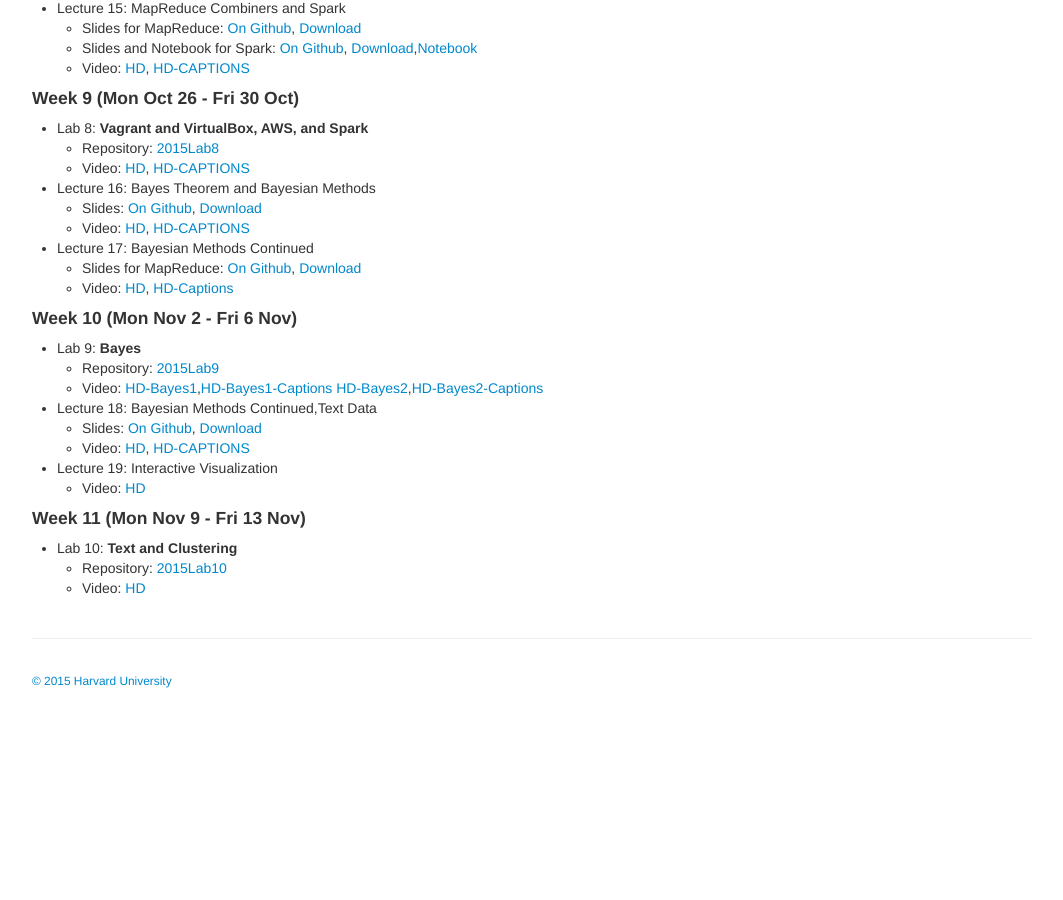
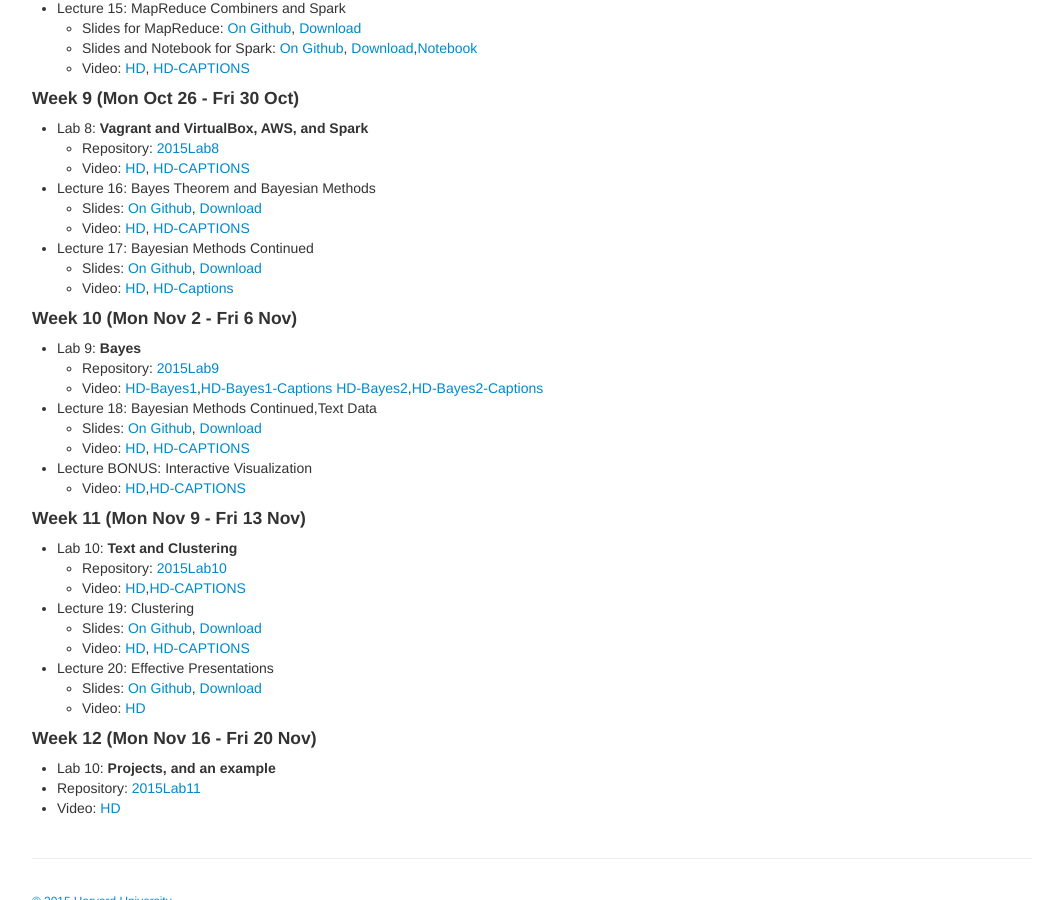
Before and after one commit to cs109/2015, a Jekyll site: the page built from pages/videos.md, in a window 1280 px wide and 900 px high, scrolled down 1957 px. Shown: the whole window, without its empty margins (108-1171 px from the left). Built offline with Jekyll 4.4.1, drawn with Linux system fonts in a browser that asks for light colours; before the commit the page ends 2658 px from its top, so only the background shows below that.

Commit message:
added latest lectures

```diff
--- a/pages/videos.md
+++ b/pages/videos.md
@@ -136,7 +136,7 @@ We've also started a YouTube [channel](https://www.youtube.com/channel/UC0-KaiZF
      - Video: [HD](https://matterhorn.dce.harvard.edu/engage/player/watch.html?id=233f6c34-306f-481b-8ea5-be33076eb6a8), [HD-CAPTIONS](https://matterhorn.dce.harvard.edu/engage/player/watch.html?id=15fcc277-f6f1-4db5-9b8b-f941c49db487)
 
 - Lecture 17: Bayesian Methods Continued
-    - Slides for MapReduce: [On Github](https://github.com/cs109/2015/blob/master/Lectures/17BayesianMethodsContinued.pdf), [Download](https://github.com/cs109/2015/raw/master/Lectures/17BayesianMethodsContinued.pdf)
+    - Slides: [On Github](https://github.com/cs109/2015/blob/master/Lectures/17BayesianMethodsContinued.pdf), [Download](https://github.com/cs109/2015/raw/master/Lectures/17BayesianMethodsContinued.pdf)
     - Video: [HD](https://matterhorn.dce.harvard.edu/engage/player/watch.html?id=e63c650e-4cf6-4bee-b57e-f16e927ba25a), [HD-Captions](https://matterhorn.dce.harvard.edu/engage/player/watch.html?id=35282cbd-94b3-4fd7-bd5e-b3a8f40e72b1)
 
 ####Week 10 (Mon Nov 2 - Fri 6 Nov)
@@ -149,11 +149,26 @@ We've also started a YouTube [channel](https://www.youtube.com/channel/UC0-KaiZF
     - Slides: [On Github](https://github.com/cs109/2015/blob/master/Lectures/18TextData.pdf), [Download](https://github.com/cs109/2015/raw/master/Lectures/18TextData.pdf)
     - Video: [HD](https://matterhorn.dce.harvard.edu/engage/player/watch.html?id=8b18c591-27e0-4ea9-8834-8bab321b166a), [HD-CAPTIONS](https://matterhorn.dce.harvard.edu/engage/player/watch.html?id=432bb538-45a0-41d3-bb4e-f7b81b0fe811)
 
-- Lecture 19: Interactive Visualization
-   - Video: [HD](https://matterhorn.dce.harvard.edu/engage/player/watch.html?id=51e980dd-56a4-4b44-aec5-516ed9c53a2c)
+- Lecture BONUS: Interactive Visualization
+   - Video: [HD](https://matterhorn.dce.harvard.edu/engage/player/watch.html?id=51e980dd-56a4-4b44-aec5-516ed9c53a2c),[HD-CAPTIONS](https://matterhorn.dce.harvard.edu/engage/player/watch.html?id=5ca8d569-0c51-47aa-83df-147cc4b97e57)
 
 ####Week 11 (Mon Nov 9 - Fri 13 Nov)
 
-   - Lab 10: **Text and Clustering**
-      - Repository: [2015Lab10](https://github.com/cs109/2015lab10)
-      - Video: [HD](https://matterhorn.dce.harvard.edu/engage/player/watch.html?id=52e74ae5-f08b-4bf8-b0a2-b0eeae127856)
+- Lab 10: **Text and Clustering**
+  - Repository: [2015Lab10](https://github.com/cs109/2015lab10)
+  - Video: [HD](https://matterhorn.dce.harvard.edu/engage/player/watch.html?id=52e74ae5-f08b-4bf8-b0a2-b0eeae127856),[HD-CAPTIONS](https://matterhorn.dce.harvard.edu/engage/player/watch.html?id=3c49a6e1-b9e6-470a-9605-0478f8ec382b)
+
+- Lecture 19: Clustering
+   - Slides: [On Github](https://github.com/cs109/2015/blob/master/Lectures/19-Clustering.pdf), [Download](https://github.com/cs109/2015/raw/master/Lectures/19-Clustering.pdf)
+   - Video: [HD](https://matterhorn.dce.harvard.edu/engage/player/watch.html?id=27aebc37-3c53-4ce8-a7cb-b2be397aa2f0), [HD-CAPTIONS](https://matterhorn.dce.harvard.edu/engage/player/watch.html?id=03277e71-f8f1-443b-b13a-7e54f762b287)
+
+- Lecture 20: Effective Presentations
+  - Slides: [On Github](https://github.com/cs109/2015/blob/master/Lectures/20-Presentations.pdf), [Download](https://github.com/cs109/2015/raw/master/Lectures/20-Presentations.pdf)
+  - Video: [HD](https://matterhorn.dce.harvard.edu/engage/player/watch.html?id=d213b305-65a8-4ee8-95d3-4dfc4a437205)
+
+
+####Week 12 (Mon Nov 16 - Fri 20 Nov)
+
+- Lab 10: **Projects, and an example**
+- Repository: [2015Lab11](https://github.com/cs109/2015lab11)
+- Video: [HD](https://matterhorn.dce.harvard.edu/engage/player/watch.html?id=534829b6-1773-4e1d-b25d-aa2a2fbd2b95)
```
